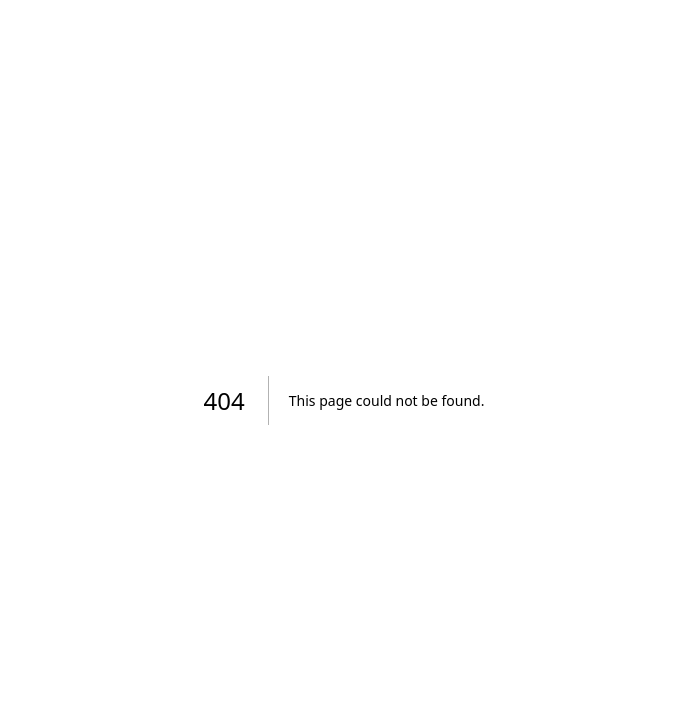
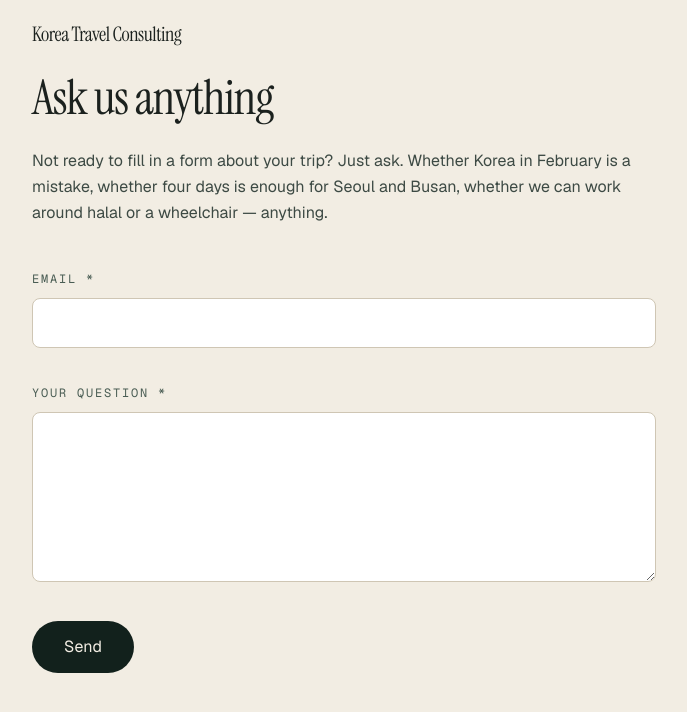
Before and after one commit to ssunie2/korea-travel-consulting, a Next.js app: page /contact in a window 1280 px wide. Before the commit this address had no page. Shown: the top 712 px of the page, without its empty margins (296-983 px from the left). Built offline with nearby package versions, Linux system fonts and the light colour scheme.

Commit message:
문의하기 화면 추가

```diff
--- /dev/null
+++ b/app/contact/page.tsx
@@ -0,0 +1,123 @@
+import Link from "next/link";
+import { redirect } from "next/navigation";
+import { Instrument_Serif } from "next/font/google";
+import { supabaseServer } from "@/lib/supabase-server";
+
+const display = Instrument_Serif({
+  weight: "400",
+  style: ["normal", "italic"],
+  subsets: ["latin"],
+  variable: "--font-display",
+});
+
+export const metadata = {
+  title: "Contact — Korea Travel Consulting",
+  description: "Ask us anything about planning your trip to Korea.",
+};
+
+const label = "font-[family-name:var(--font-geist-mono)] text-xs uppercase tracking-[0.15em] text-[#4A5D54]";
+const field =
+  "mt-2 w-full rounded-lg border border-[#CFC6B4] bg-white px-4 py-3 text-base text-[#1B211E] focus:border-[#3E6FB0] focus:outline-2 focus:outline-offset-0 focus:outline-[#3E6FB0]";
+
+/** 상담 신청(#11)과 같은 방식. 서버 액션이라 자바스크립트 없이도 문의가 들어온다. */
+async function submit(formData: FormData) {
+  "use server";
+
+  const email = String(formData.get("email") ?? "").trim().slice(0, 200);
+  const message = String(formData.get("message") ?? "").trim().slice(0, 2000);
+
+  // 화면에서만 막으면 서버를 직접 부르는 방법으로 뚫린다
+  if (!/^[^\s@]+@[^\s@]+\.[^\s@]+$/.test(email) || !message) {
+    redirect("/contact?error=1");
+  }
+
+  const { error } = await supabaseServer().from("inquiries").insert({ email, message });
+
+  if (error) {
+    console.error("saving inquiry failed:", error);
+    redirect("/contact?error=2");
+  }
+
+  redirect("/contact?sent=1");
+}
+
+export default async function ContactPage({
+  searchParams,
+}: {
+  searchParams: Promise<{ sent?: string; error?: string }>;
+}) {
+  const { sent, error } = await searchParams;
+
+  return (
+    <div
+      className={`${display.variable} flex-1 bg-[#F2EDE3] text-[#1B211E] font-[family-name:var(--font-geist-sans)] selection:bg-[#D8503C] selection:text-[#F2EDE3]`}
+    >
+      <header className="mx-auto flex max-w-2xl items-center justify-between px-6 py-6">
+        <Link
+          href="/"
+          className="-my-3 inline-flex min-h-11 items-center font-[family-name:var(--font-display)] text-xl tracking-tight underline-offset-4 hover:underline focus-visible:outline-2 focus-visible:outline-offset-4 focus-visible:outline-[#3E6FB0]"
+        >
+          Korea Travel Consulting
+        </Link>
+      </header>
+
+      <main className="mx-auto max-w-2xl px-6 pb-24">
+        {sent ? (
+          <>
+            <h1 className="font-[family-name:var(--font-display)] text-[clamp(2rem,5vw,3rem)] leading-tight tracking-tight">
+              Thanks — we&apos;ll get back to you.
+            </h1>
+            <p className="mt-5 text-lg leading-relaxed text-[#3D4A44]">
+              We read everything and usually reply within one business day.
+            </p>
+            <p className="mt-8 leading-relaxed text-[#3D4A44]">
+              In the meantime,{" "}
+              <Link href="/plan" className="underline underline-offset-4 hover:text-[#D8503C]">
+                get a free draft of your trip
+              </Link>{" "}
+              — it takes two minutes and costs nothing.
+            </p>
+          </>
+        ) : (
+          <>
+            <h1 className="font-[family-name:var(--font-display)] text-[clamp(2rem,5vw,3rem)] leading-tight tracking-tight">
+              Ask us anything
+            </h1>
+            <p className="mt-5 leading-relaxed text-[#3D4A44]">
+              Not ready to fill in a form about your trip? Just ask. Whether Korea in February is a
+              mistake, whether four days is enough for Seoul and Busan, whether we can work around
+              halal or a wheelchair — anything.
+            </p>
+
+            {error && (
+              <p role="alert" className="mt-8 rounded-lg border border-[#D8503C] bg-[#F8E7E3] px-4 py-3 text-[#8E2C1B]">
+                {error === "1"
+                  ? "Please leave an email we can reply to, and a message."
+                  : "We couldn't send that. Please try again."}
+              </p>
+            )}
+
+            <form action={submit} className="mt-10 space-y-8">
+              <label className="block">
+                <span className={label}>Email *</span>
+                <input type="email" name="email" required maxLength={200} className={field} />
+              </label>
+
+              <label className="block">
+                <span className={label}>Your question *</span>
+                <textarea name="message" required rows={6} maxLength={2000} className={field} />
+              </label>
+
+              <button
+                type="submit"
+                className="inline-flex items-center rounded-full bg-[#12211C] px-8 py-3.5 text-base text-[#F2EDE3] transition-colors hover:bg-[#D8503C] focus-visible:outline-2 focus-visible:outline-offset-3 focus-visible:outline-[#3E6FB0]"
+              >
+                Send
+              </button>
+            </form>
+          </>
+        )}
+      </main>
+    </div>
+  );
+}
```
